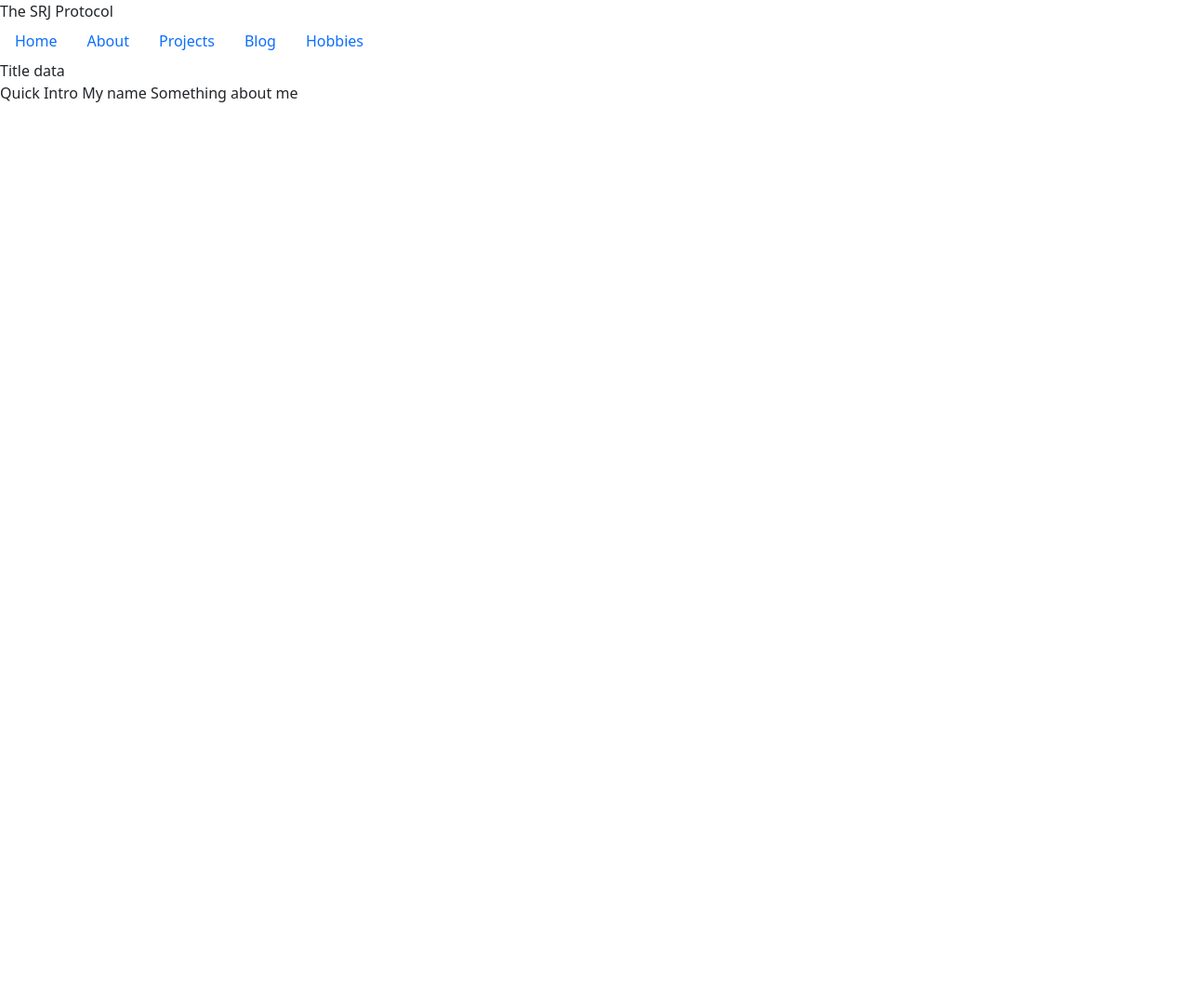
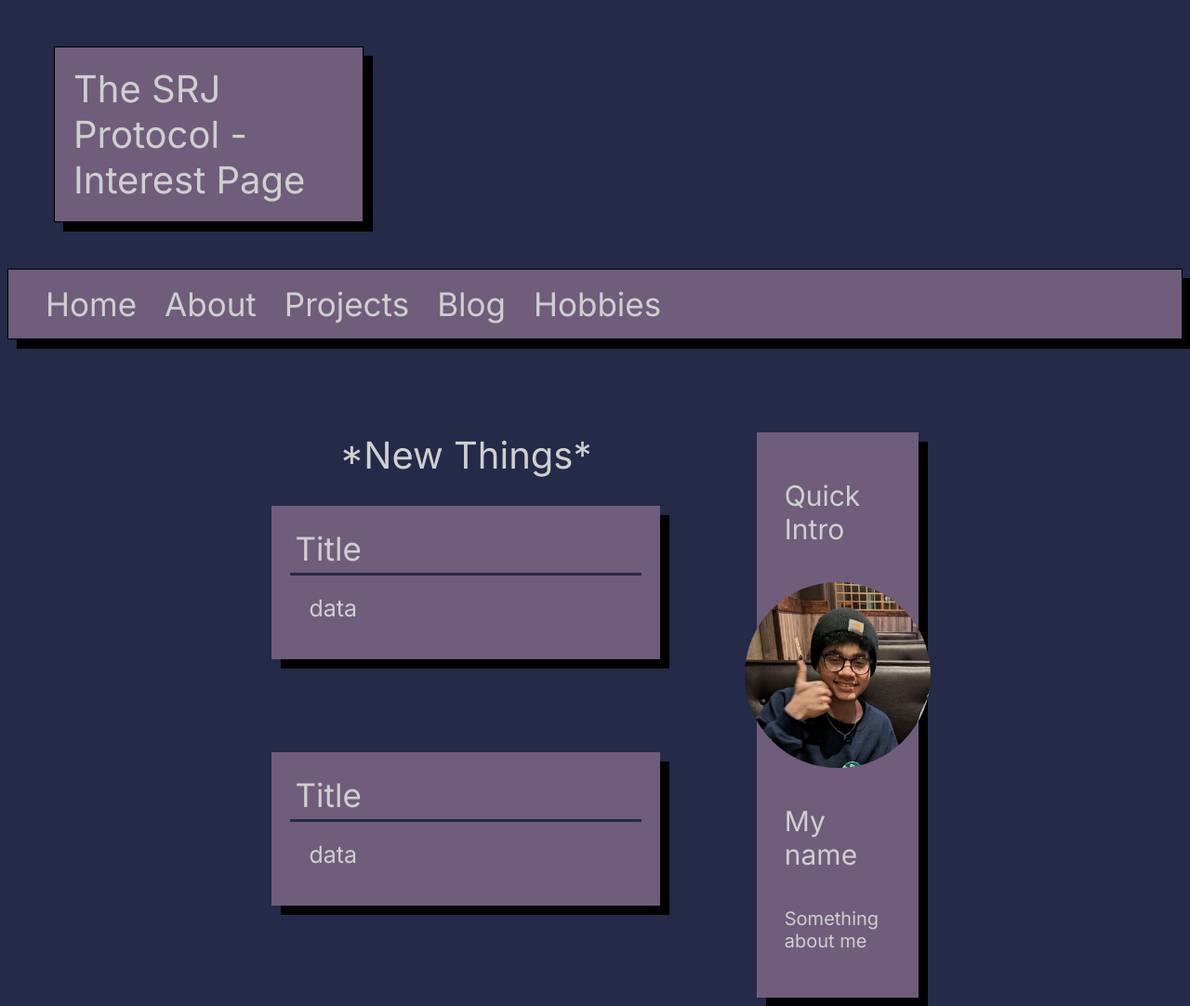
Before and after one commit to fiddlefig/blog2, a website: page index.html in a window 1280 px wide. Shown: the whole page at 93% size. Before the commit the page ends 800 px from the top, so only its background shows below. Drawn offline with nearby package versions, Linux system fonts and the light colour scheme.

Commit message:
2nd commit

```diff
--- a/index.html
+++ b/index.html
@@ -4,45 +4,61 @@
     <meta charset="UTF-8">
     <meta name="viewport" content="width=device-width, initial-scale=1.0">
     <title>The SRJ Protocol</title>
-    <link href="https://cdn.jsdelivr.net/npm/bootstrap@5.3.3/dist/css/bootstrap.min.css" rel="stylesheet">
-    <script src="https://cdn.jsdelivr.net/npm/bootstrap@5.3.3/dist/js/bootstrap.bundle.min.js"></script>
+    <!-- <link href="https://cdn.jsdelivr.net/npm/bootstrap@5.3.3/dist/css/bootstrap.min.css" rel="stylesheet">
+    <script src="https://cdn.jsdelivr.net/npm/bootstrap@5.3.3/dist/js/bootstrap.bundle.min.js"></script> -->
+    <link rel="stylesheet" href="/style.css">
+    <link rel="preconnect" href="https://fonts.googleapis.com">
+    <link rel="preconnect" href="https://fonts.gstatic.com" crossorigin>
+    <link href="https://fonts.googleapis.com/css2?family=Inter:ital,opsz,wght@0,14..32,100..900;1,14..32,100..900&display=swap" rel="stylesheet">
 
 </head>
 <body>
     <div class="navBars">
         <nav class="nav1">
-            <span>The SRJ Protocol</span>
+            <span>The SRJ Protocol - Interest Page</span>
         </nav>
         <nav class="nav2">
-            <ul class="nav">
-                <li class="nav-item">
-                    <a href="" class="nav-link">Home</a>
+            <ul >
+                <li>
+                    <a href="/index.html">Home</a>
                 </li>
                 <li class="nav-item">
-                    <a href="" class="nav-link">About</a>
+                    <a href="">About</a>
                 </li>
                 <li class="nav-item">
-                    <a href="" class="nav-link">Projects</a>
+                    <a href="">Projects</a>
                 </li>
                 <li class="nav-item">
-                    <a href="" class="nav-link">Blog</a>
+                    <a href="">Blog</a>
                 </li>
                 <li class="nav-item">
-                    <a href="" class="nav-link">Hobbies</a>
+                    <a href="">Hobbies</a>
                 </li>
             </ul>
         </nav>
     </div>
     <div class="main">
-        <div class="blogBox">
-            <span>Title</span>
-            <span>data</span>
+        <div class="blogBoxContainer">
+            <span class="blogBoxTitle">*New Things*</span>
+            <div class="blogBox">
+                <span class="blogTitle">Title</span>
+                <span class="blogData">data</span>
+            </div>
+            <div class="blogBox">
+                <span class="blogTitle">Title</span>
+                <span class="blogData">data</span>
+            </div>
         </div>
+        <div class="widgetContainer">
+            <div class="widget">
+                <span class="widgetTitle">Quick Intro</span>
+                <img src="/imgs/me.jpeg" class="widgetImg">
+                <span class="widgetName">My name</span>
+                <span class="widgetInfo">Something about me</span>
+            </div>
+        </div>
+
     </div>
-    <div class="widget">
-        <span>Quick Intro</span>
-        <span>My name</span>
-        <span>Something about me</span>
-    </div>
+
 </body>
 </html>
--- /dev/null
+++ b/package.json
@@ -0,0 +1,5 @@
+{
+  "dependencies": {
+    "bootstrap": "^5.3.3"
+  }
+}
--- a/style.css
+++ b/style.css
@@ -1,3 +1,105 @@
-* {
-    box-sizing: border-box;
+body {
+    /* background-color: #6F5D7B; */
+    background-color: #242A47;
+    font-family: 'Inter';
+    color: rgb(207, 207, 207)
 }
+.nav1 {
+    margin: 50px;
+    padding: 20px;
+    background-color: #6f5d7b;
+    border: 1px black solid;
+    width: 23%;
+    box-shadow: 10px 10px black;
+}
+.nav1 span {
+    font-size: 40px;
+}
+.nav2 {
+    border: 1px black solid;
+    background-color: #6f5d7b;
+    box-shadow: 10px 10px black;
+    margin: 0;
+}
+.nav2 ul {
+    list-style: none;
+}
+.nav2 a {
+    text-decoration: none;
+    color: rgb(207, 207, 207);
+}
+.nav2 a:visited {
+    text-decoration: none;
+}
+.nav2 ul {
+    display: flex;
+}
+.nav2 li {
+    padding-right: 30px;
+    font-size: 35px;
+}
+.main {
+
+    width: 55%;
+    margin: auto;
+    margin-top: 100px;
+    display: grid;
+    grid-template-columns: 60% 25%;
+    gap: 15%;
+
+}
+.blogBoxContainer {
+    display: flex;
+    flex-direction: column;
+
+}
+.blogBox {
+    margin-bottom: 100px;
+    display: flex;
+    flex-direction: column;
+    padding: 20px;
+    background-color: #6f5d7b;
+    box-shadow: 10px 10px black;
+
+}
+.blogTitle {
+    font-size: 35px;
+    border-bottom: 3px #242A47 solid;
+    padding: 5px;
+}
+.blogData {
+    font-size: 25px;
+    padding: 20px;
+
+}
+.blogBoxTitle {
+    font-size: 40px;
+    text-align: center;
+    padding-bottom: 30px;
+}
+/* .widgetContainer {
+
+} */
+.widget {
+    padding: 30px;
+    background-color: #6f5d7b;
+    height: 90%;
+    box-shadow: 10px 10px black;
+    display: flex;
+    flex-direction: column;
+    align-items: center;
+    justify-content: space-around;
+}
+.widgetTitle {
+    font-size: 30px;
+}
+.widgetName {
+    font-size: 30px;
+}
+.widgetInfo {
+    font-size: 20px;
+}
+.widgetImg {
+    width: 200px;
+    border-radius: 100%;
+}
```
Also changed, not shown: imgs/me.jpeg (added), 1 other file.
